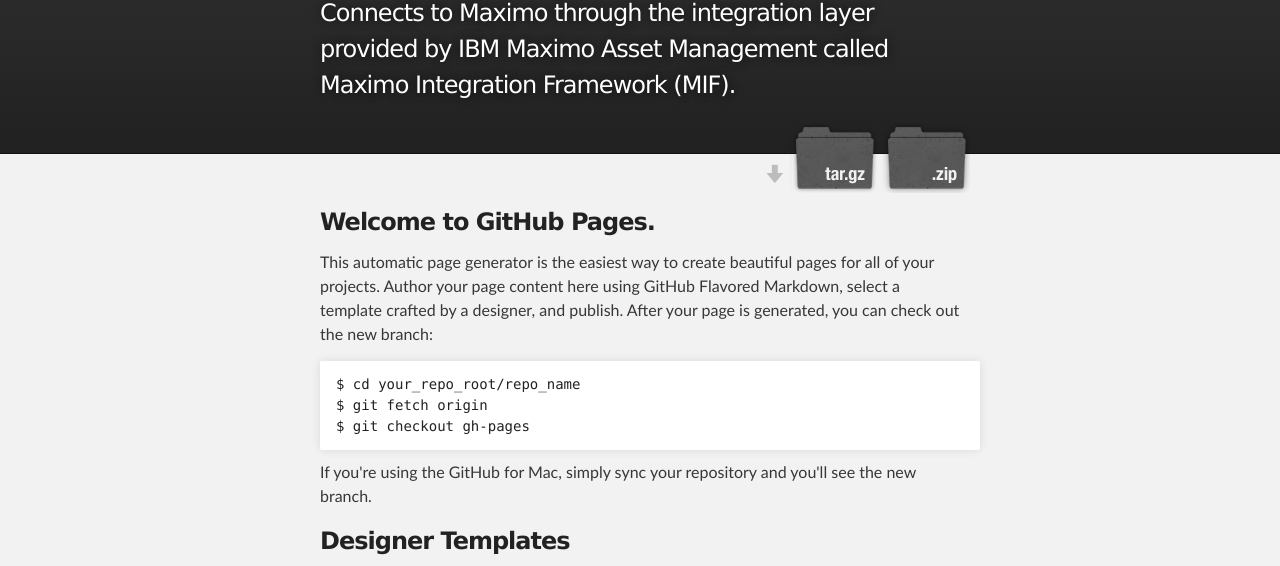
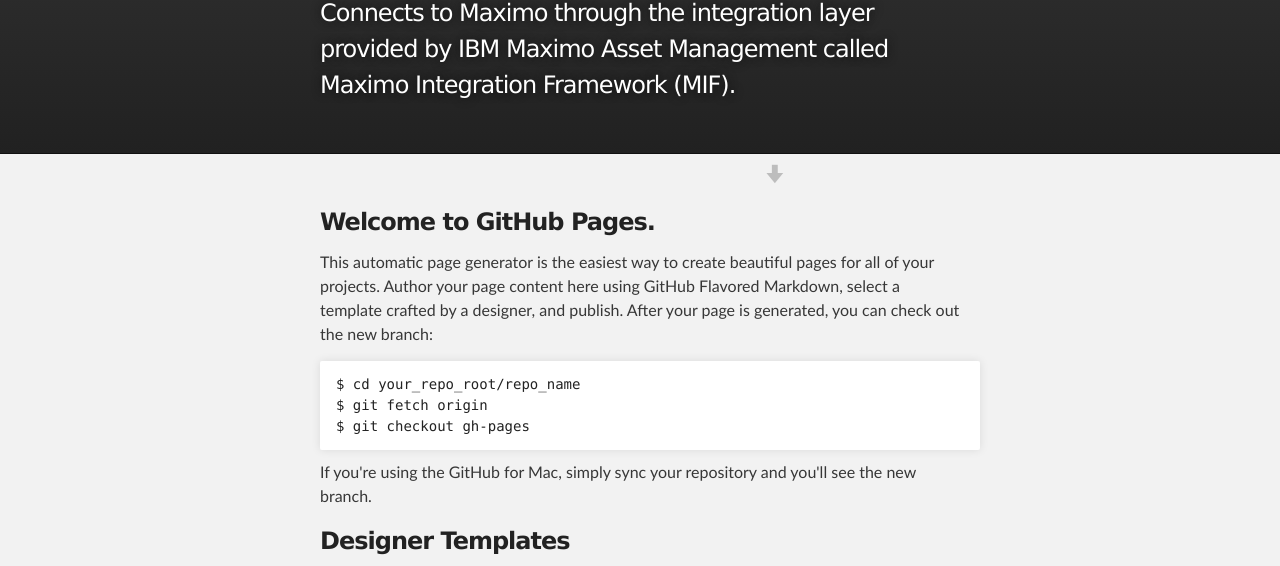
Before and after one commit to axonintegration/Maximo-Anypoint-Connector, a plain HTML site: page index.html in a window 1280 px wide. Shown: the part 191-757 px from the top of the page. Drawn offline with Linux system fonts and the light colour scheme.

Commit message:
Update index.html

```diff
--- a/index.html
+++ b/index.html
@@ -22,8 +22,8 @@
           <h2 id="project_tagline">Connects to Maximo through the integration layer provided by IBM Maximo Asset Management called Maximo Integration Framework (MIF).</h2>
 
             <section id="downloads">
-              <a class="zip_download_link" href="https://github.com/axonintegration/Maximo-Anypoint-Connector/zipball/master">Download this project as a .zip file</a>
-              <a class="tar_download_link" href="https://github.com/axonintegration/Maximo-Anypoint-Connector/tarball/master">Download this project as a tar.gz file</a>
+            <!--  <a class="zip_download_link" href="https://github.com/axonintegration/Maximo-Anypoint-Connector/zipball/master">Download this project as a .zip file</a>-->
+              <!--<a class="tar_download_link" href="https://github.com/axonintegration/Maximo-Anypoint-Connector/tarball/master">Download this project as a tar.gz file</a>-->
             </section>
         </header>
     </div>
```
